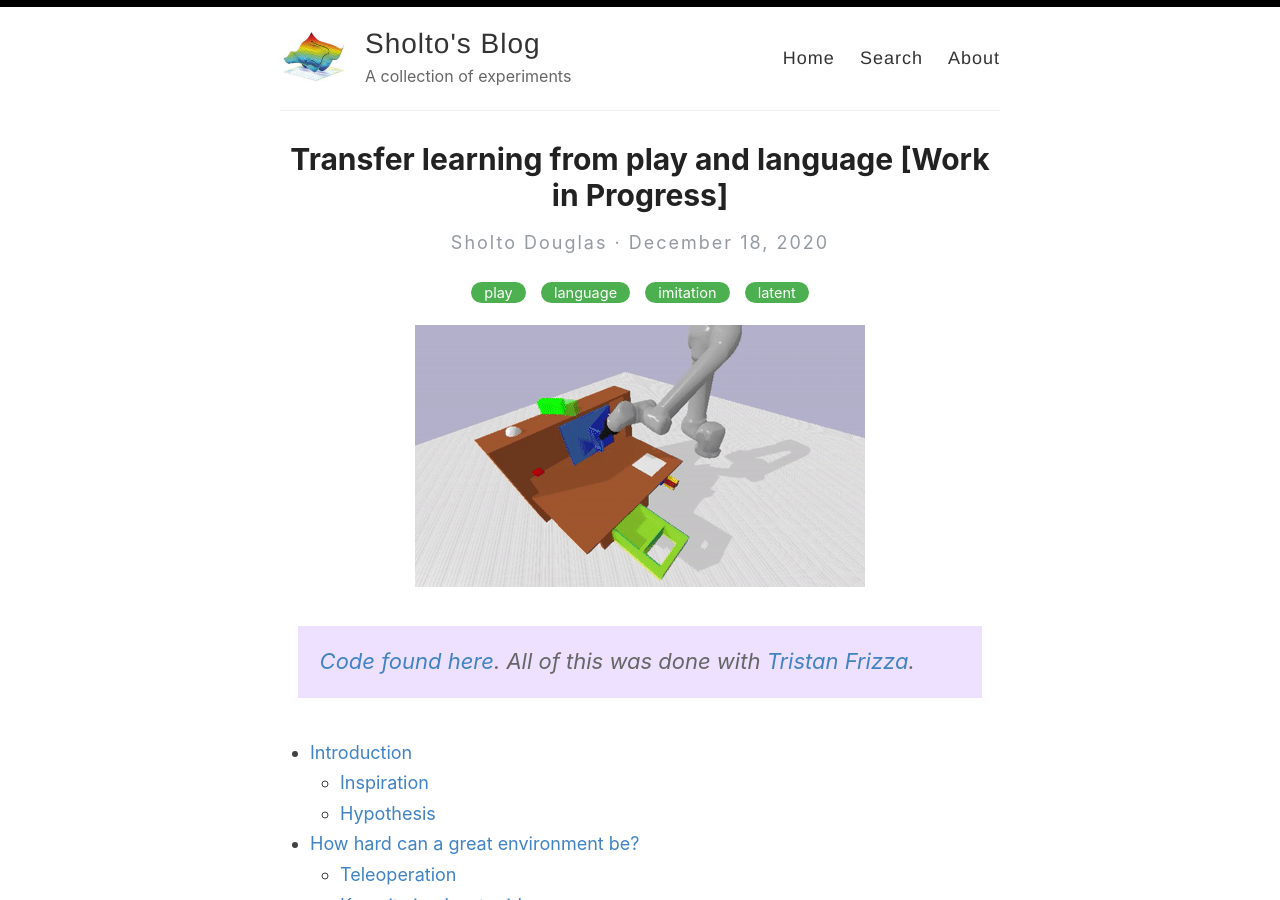
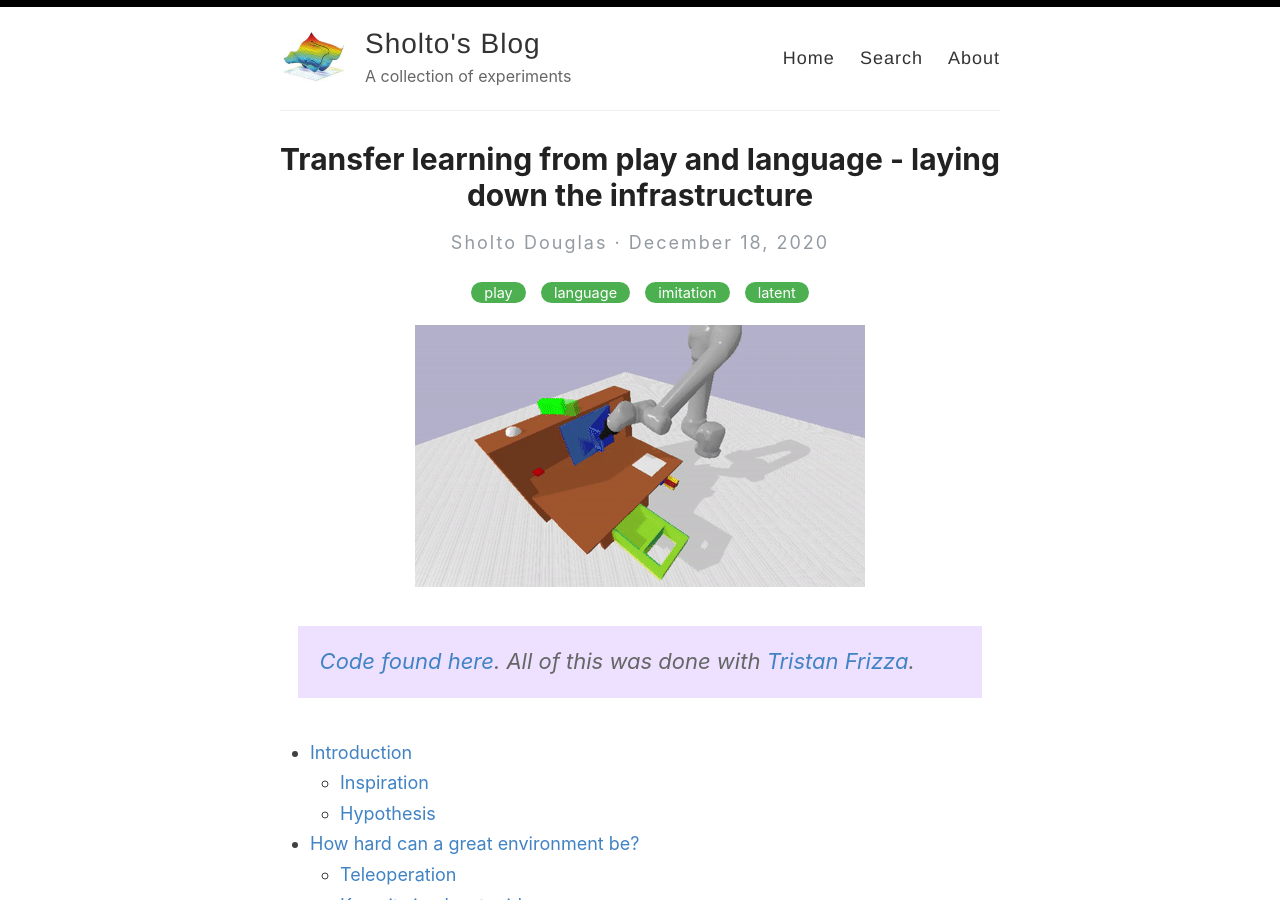
Before and after one commit to sholtodouglas/sholtodouglas.github.io, a Jekyll site: the page built from _posts/2020-12-18-LearningFromPlayAndLanguage.md, in a window 1280 px wide and 900 px high. Built offline with Jekyll 4.4.1, drawn with Linux system fonts in a browser that asks for light colours; formulas are drawn with MathJax 3.

Commit message:
Update 2020-12-18-LearningFromPlayAndLanguage.md

```diff
--- a/_posts/2020-12-18-LearningFromPlayAndLanguage.md
+++ b/_posts/2020-12-18-LearningFromPlayAndLanguage.md
@@ -1,6 +1,6 @@
 ---
 layout: post
-title: Transfer learning from play and language [Work in Progress]
+title: Transfer learning from play and language - laying down the infrastructure
 categories: [play, language, imitation, latent]
 ---
 
```
